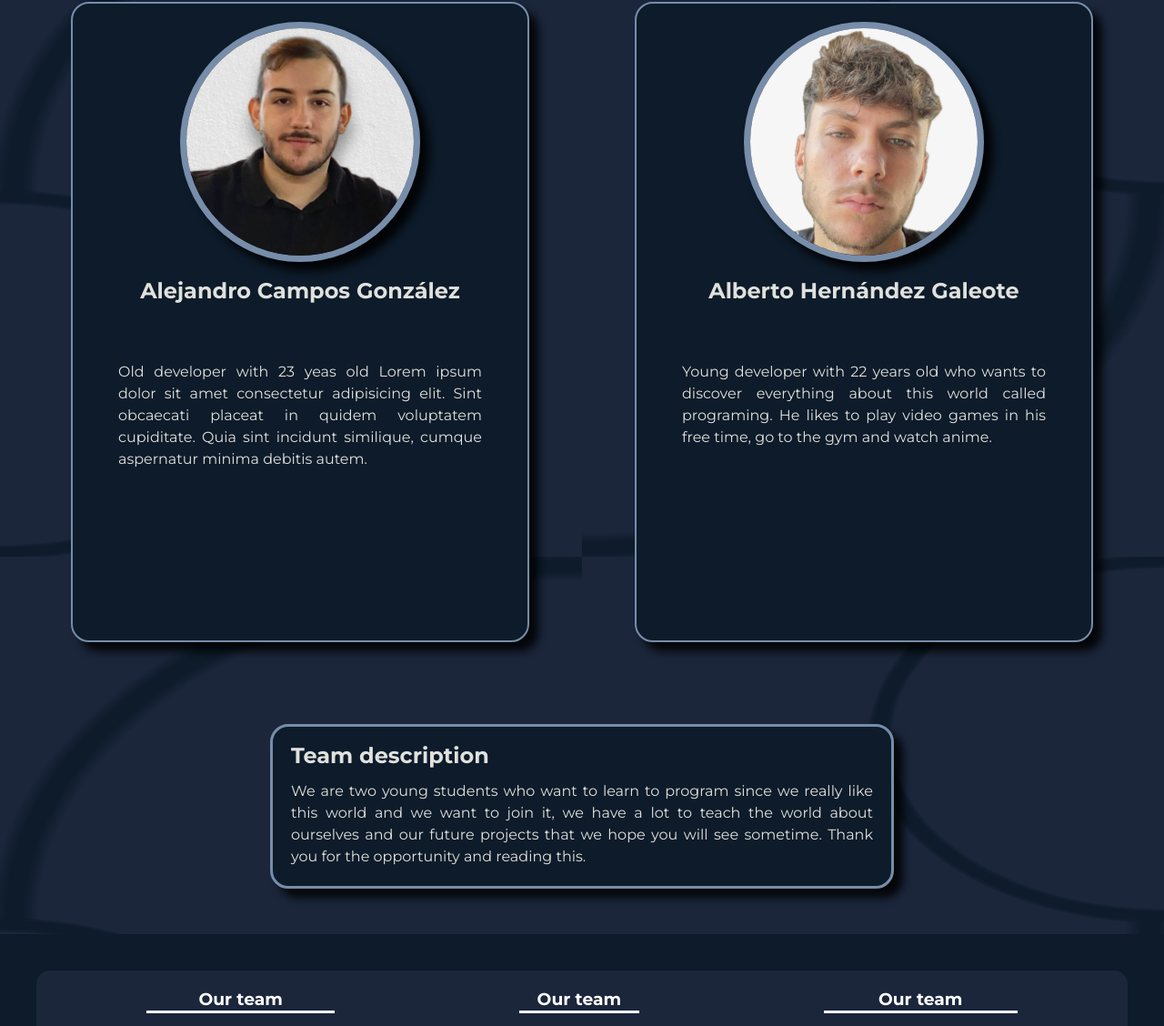
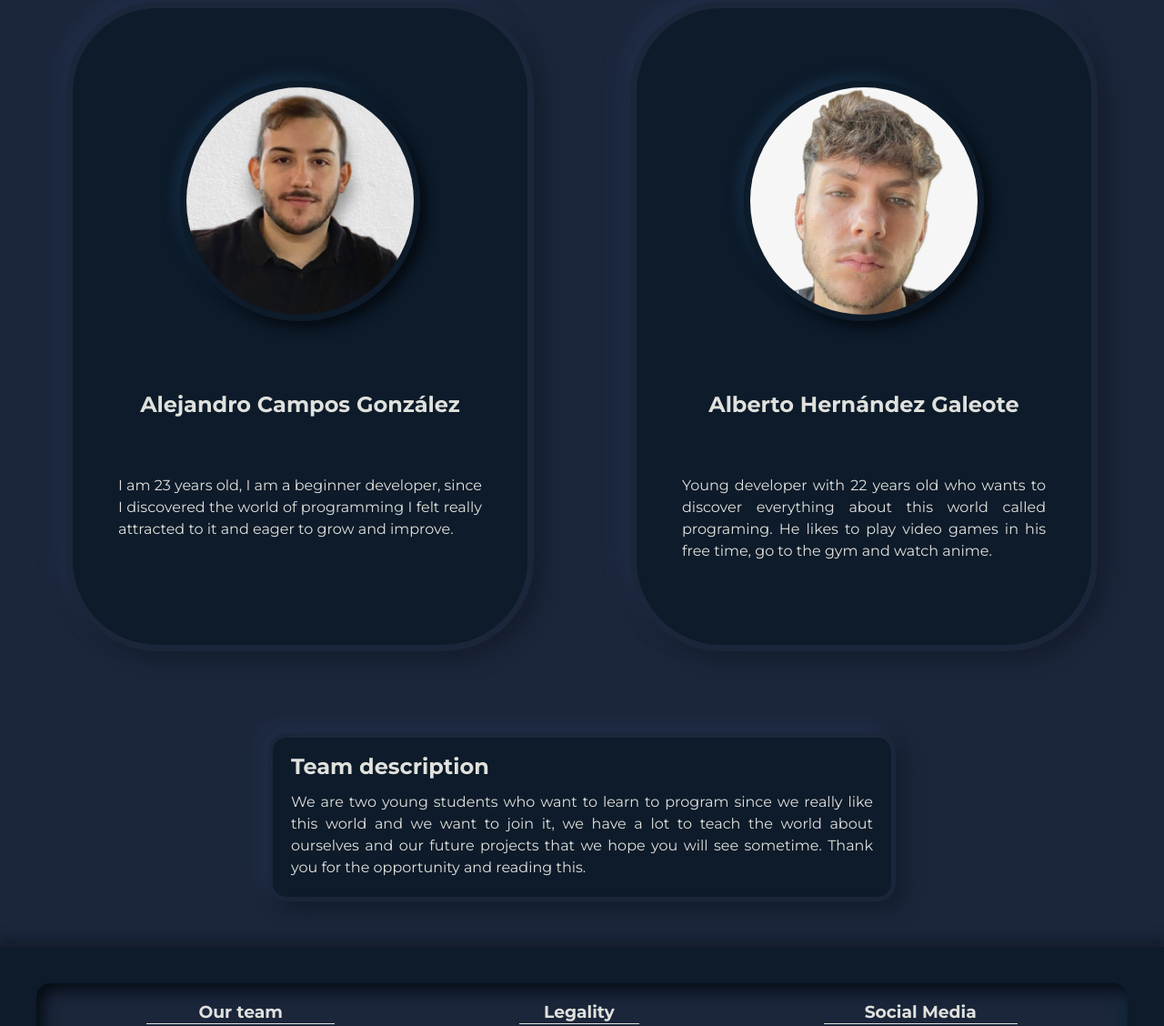
Before and after one commit to TOKIO-V2/Landing-Page, a plain HTML site: page index.html in a window 1280 px wide. Shown: the part 188-1316 px from the top of the page at 91% size. Drawn offline with Linux system fonts and the light colour scheme.

Commit message:
Last fixes

```diff
--- a/css/style.css
+++ b/css/style.css
@@ -6,33 +6,11 @@
     line-height: 1.5rem;
 }
 
-html {
-    --s: 50px;
-    --c: #1B263B;
-    --_s: calc(2*var(--s)) calc(2*var(--s));
-    --_g: 35.36% 35.36% at;
-    --_c: #0000 66%,#0D1B2A 68% 70%,#0000 72%;
-    background:
-      radial-gradient(var(--_g) 100% 25%,var(--_c)) var(--s) var(--s)/var(--_s),
-      radial-gradient(var(--_g) 0 75%,var(--_c)) var(--s) var(--s)/var(--_s),
-      radial-gradient(var(--_g) 100% 25%,var(--_c)) 0 0/var(--_s),
-      radial-gradient(var(--_g) 0 75%,var(--_c)) 0 0/var(--_s),
-      repeating-conic-gradient(var(--c) 0 25%,#0000 0 50%) 0 0/var(--_s),
-      radial-gradient(var(--_c)) 0 calc(var(--s)/2)/var(--s) var(--s) var(--c);
-    background-attachment: fixed;
-  }
-
-
-
 body{
-    /* background-color:#1B263B */
+    background-color:#1B263B;
     display: flex;
     flex-direction: column;
 }
-
-
-
-
 
 header{
     background-color: #0D1B2A;
@@ -43,7 +21,7 @@ header{
     width: 100%;
     color: #E0E1DD;
     margin-bottom: 50px;
-    box-shadow: 1px 10px 10px rgba(0, 0, 0, 0.85);
+    box-shadow: 0px 13px 10px #151e2e;
 }
 h2{
     margin-bottom: 15px;
@@ -55,8 +33,9 @@ h2{
     padding: 20px;
     text-align: justify;
     border-radius: 20px;
-    box-shadow: 10px 10px 10px rgba(0, 0, 0, 0.85);
-    border: solid #778DA9 3px;
+    box-shadow: 10px 10px 20px #151e2e,
+    -10px -10px 20px #212e48;
+    border: solid #1B263B 5px;
     color: #E0E1DD;
     width: 50%;
 }
@@ -65,10 +44,11 @@ h2{
 
     width: 50%;
     object-fit: cover;
-    border-radius: 100%;
-    border: 7px solid #778DA9;
-    box-shadow: 10px 10px 10px rgba(0, 0, 0, 0.85);
-    margin: 20px;
+    border-radius: 50%;
+    box-shadow: 7px 7px 13px #050b12,
+    -7px -7px 13px #152b42;
+    margin: 80px;
+    border: 7px solid #0D1B2A;
 }
 
 .teamMembers{
@@ -85,20 +65,13 @@ h2{
     align-items: center;
     flex-direction: column;
     background-color: #0D1B2A;
-/*     min-width: 300px;
-    max-width: 400px; */
     width: 500px;
     height: 700px;
-    border-radius: 20px;
-    box-shadow: 10px 10px 10px rgba(0, 0, 0, 0.85);
-    border: solid #778DA9 2px;
+    border-radius: 100px;
+    border: solid #1B263B 7px;
     color: #E0E1DD;
-    transition: transform 0.2s, box-shadow .2s;
-}
-
-.member:hover{
-    transform: scale(1.1);
-    box-shadow: 15px 20px 10px rgb(0, 0, 0, 0.5);
+    box-shadow: 10px 10px 20px #151e2e,
+    -10px -10px 20px #212e48;
 }
 
 .memberDescription{
@@ -125,7 +98,8 @@ footer{
     background-color: #0D1B2A;
     display: flex;
     justify-content: center;
-    color: white;
+    color: #E0E1DD;
+    box-shadow: 0px -10px 10px #151e2e;
 }
 
 .footerBox{
@@ -137,6 +111,8 @@ footer{
     justify-content: space-around;
     align-items: center;
     padding: 20px;
+    box-shadow: 7px 7px 17px #050b12 inset,
+    -7px -7px 17px #152b42 inset;
 }
 
 .link{
@@ -162,6 +138,6 @@ a{
 }
 
 .footerTitles{
-    border-bottom: 3px solid white;
+    border-bottom: 1px solid #E0E1DD;
     margin-bottom: 20px;
 }
--- a/index.html
+++ b/index.html
@@ -18,9 +18,8 @@
                 <img class="profilePic" src="img/alejandroProfilePic.jpeg" alt="Foto del miembro del equipo, Alejandro">
                 <h2>Alejandro Campos González</h2>
                 <p class="memberDescription">
-                    Old developer with 23 yeas old Lorem ipsum dolor sit amet consectetur adipisicing elit.
-                    Sint obcaecati placeat in quidem voluptatem cupiditate. Quia sint incidunt similique,
-                    cumque aspernatur minima debitis autem.
+                    I am 23 years old, I am a beginner developer, since I discovered the world of programming
+                    I felt really attracted to it and eager to grow and improve.
                 </p>
             </div>
 
@@ -64,7 +63,7 @@
                 </a>
             </div>
             <div class="legalStuff">
-                <h3 class="footerTitles">Our team</h3>
+                <h3 class="footerTitles">Legality</h3>
                 <ul>
                     <li>Accessibility</li>
                     <li>Security</li>
@@ -75,7 +74,7 @@
             </div>
 
             <div class="socialMedia">
-                <h3 class="footerTitles">Our team</h3>
+                <h3 class="footerTitles">Social Media</h3>
                 <img src="img/twitchLogo.png" alt="twitchLogo" class="logo">
                 <img src="img/instagramLogo.png" alt="Logotipo de Instagram" class="logo">
                 <img src="img/linkedinLogo.png" alt="Logotipo de LinkedIn" class="logo">
```
